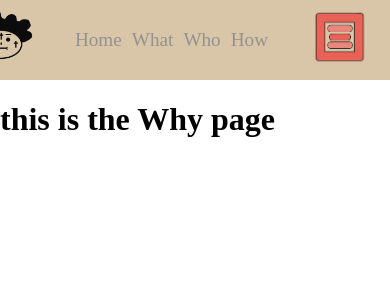
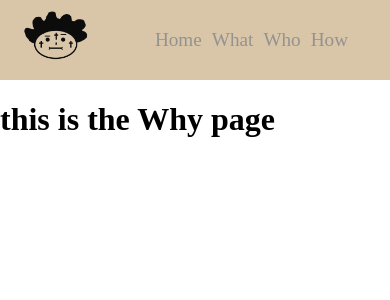
Before and after one commit to ViktorHek/Portfolio, a React (Create React App) app: page /why in a window 390 px wide. Shown: the top 300 px of the page. Built offline with nearby package versions, Linux system fonts and the light colour scheme.

Commit message:
commenting out hamburger menu

```diff
--- a/src/components/header/Header.jsx
+++ b/src/components/header/Header.jsx
@@ -40,7 +40,7 @@ const Header = () => {
           How
         </LinkScroll>
       </ul>
-      <HamburgerMenu />
+      {/* <HamburgerMenu /> */}
     </nav>
   )
 }
```
